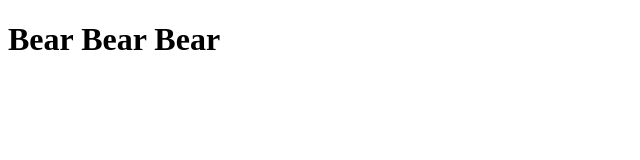
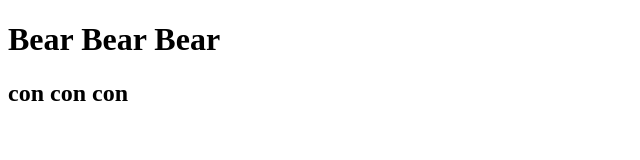
Before and after one commit to moojaa51/AdminFam, a plain HTML site: page index.html in a window 1280 px wide. Shown: the whole page, without its empty margins (0-640 px from the left). Drawn offline with Linux system fonts and the light colour scheme.

Commit message:
Updeta index.html
con con con

```diff
--- a/index.html
+++ b/index.html
@@ -9,6 +9,8 @@
 <body>
 
     <h1>Bear Bear Bear</h1>
+    <h2>con con con</h2>
+
 </body>
 
 </html>
```
